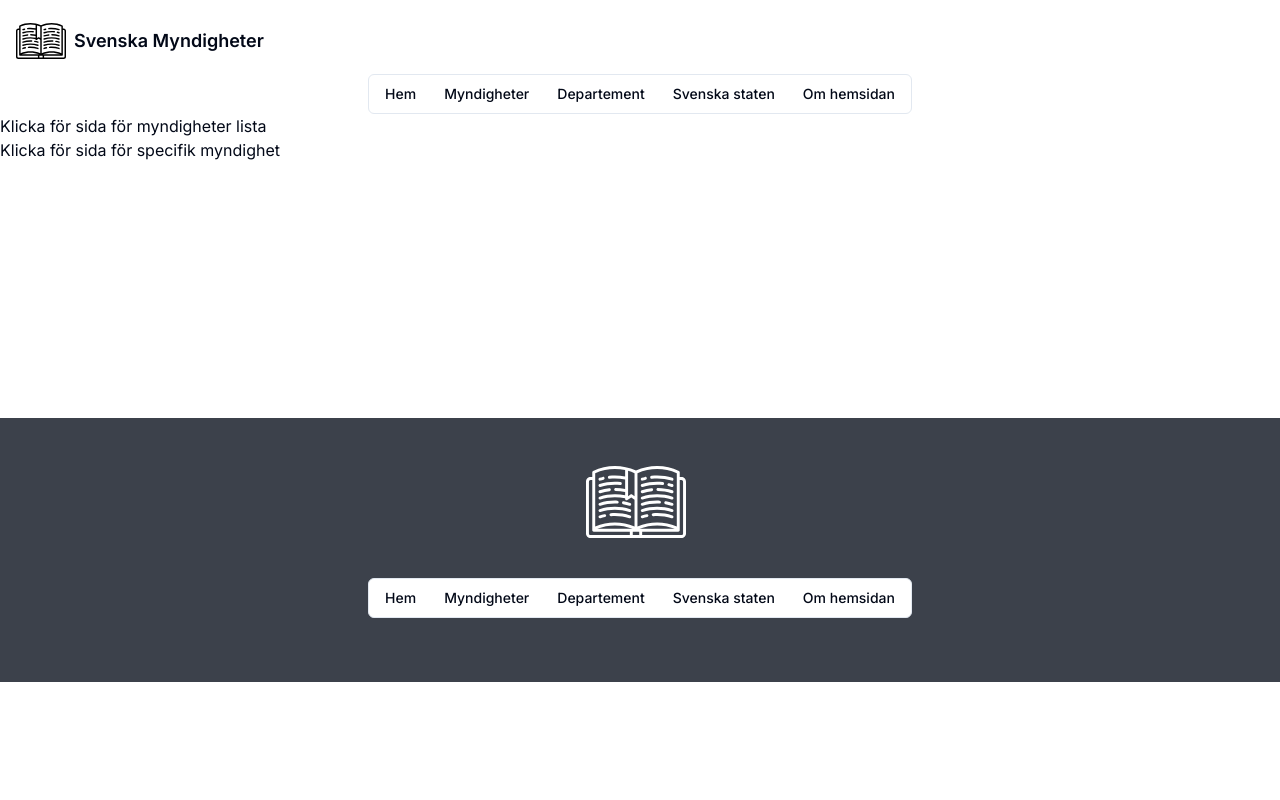
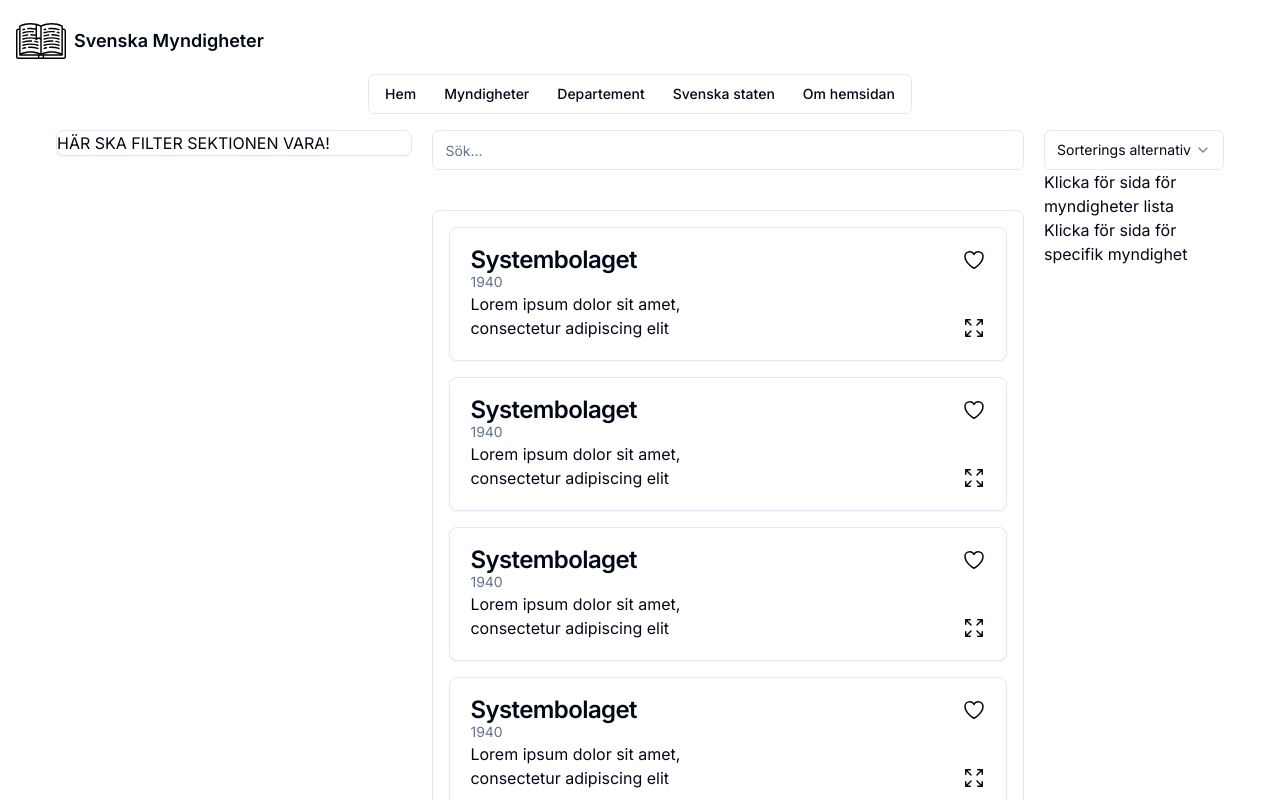
Before and after one commit to hamreliusfilip/Swedish_Authority_Website, a Next.js app in the folder my-app/: page /myndighet in a window 1280 px wide. Shown: the top 800 px of the page. Built offline with nearby package versions, Linux system fonts and the light colour scheme.

Commit message:
DB på paus... återkommer när vi bestämmt ang inlogg/admin osv

```diff
--- a/my-app/app/myndighet/page.tsx
+++ b/my-app/app/myndighet/page.tsx
@@ -3,15 +3,64 @@
 import Logo from '../../components/logo';
 import Link from 'next/link';
 import Footer from '../../components/footer';
+import SearchBar from '@/components/searchBar';
+import ListCard from '@/components/listCard';
+import { Card } from '@/components/ui/card';
+import {
+    Select,
+    SelectContent,
+    SelectGroup,
+    SelectItem,
+    SelectLabel,
+    SelectTrigger,
+    SelectValue,
+  } from "@/components/ui/select"
 
 export default function Page() {
     return (
-        <div>
+        <><div>
             <Logo />
             <CompleteMenu />
-            <Link href="/myndighet/listaMyndighet"> Klicka för sida för myndigheter lista </Link> <br />
-            <Link href="/myndighet/specifikMyndighet"> Klicka för sida för specifik myndighet </Link>
-            <Footer />
         </div>
+
+        <div className='flex flex-column m-4 gap-5 justify-items-center h-30'>
+            <div className='basis-1/3 pl-10'>
+                <Card>
+                    HÄR SKA FILTER SEKTIONEN VARA!
+                </Card>
+            </div>
+            <div className='basis-1/2'>
+                <SearchBar />
+                <div className='overflow-y-auto' >
+                    <Card >
+                        <ListCard />
+                        <ListCard />
+                        <ListCard />
+                        <ListCard />
+                        <ListCard />
+                        <ListCard />
+                    </Card>
+                </div>
+            </div>
+            <div className='basis-1/6 pr-10'>
+                <Select>
+                    <SelectTrigger className="w-[180px]">
+                        <SelectValue placeholder="Sorterings alternativ" />
+                    </SelectTrigger>
+                    <SelectContent>
+                        <SelectGroup>
+                        <SelectLabel>Sortering</SelectLabel>
+                        <SelectItem value="alfa">Alfabetisk ordning</SelectItem>
+                        <SelectItem value="size">Storlek</SelectItem>
+                        <SelectItem value="year">Årtal</SelectItem>
+                        </SelectGroup>
+                    </SelectContent>
+                </Select>
+                <Link href="/myndighet/listaMyndighet"> Klicka för sida för myndigheter lista </Link> <br />
+                <Link href="/myndighet/specifikMyndighet"> Klicka för sida för specifik myndighet </Link>
+            </div>
+
+        </div>
+        <Footer /></>
     );
 }
--- a/my-app/app/page.tsx
+++ b/my-app/app/page.tsx
@@ -14,7 +14,9 @@
       <Logo />
       <CompleteMenu />
       <Info />
-      <SearchBar />
+      <div className="ml-20 mr-20 mt-10">
+        <SearchBar />
+      </div>
       <NavCardsHoms />
       <Footer />
     </div>
--- /dev/null
+++ b/my-app/components/listCard.tsx
@@ -0,0 +1,34 @@
+import React from 'react';
+import { Card, CardDescription, CardTitle } from './ui/card';
+
+export default function ListCard() {
+    return (
+        <div>
+            <Card className='p-5 grid grid-cols-2 m-4'>
+                <div className='flex-1'>
+                    <CardTitle>Systembolaget</CardTitle>
+                    <CardDescription>1940</CardDescription>
+                    <p>Lorem ipsum dolor sit amet, consectetur adipiscing elit</p>
+                </div>
+
+                <div className='grid grid-cols-1 justify-self-end flex-none'>
+                    <svg xmlns="http://www.w3.org/2000/svg" fill="none" viewBox="0 0 24 24" strokeWidth={1.5} stroke="currentColor" className="w-6 h-6">
+                        <path strokeLinecap="round" strokeLinejoin="round" d="M21 8.25c0-2.485-2.099-4.5-4.688-4.5-1.935 0-3.597 1.126-4.312 2.733-.715-1.607-2.377-2.733-4.313-2.733C5.1 3.75 3 5.765 3 8.25c0 7.22 9 12 9 12s9-4.78 9-12Z" />
+                    </svg>
+                    <svg xmlns="http://www.w3.org/2000/svg" viewBox="0 0 24 24" fill="currentColor" className="w-6 h-6 self-end">
+                        <path fillRule="evenodd" d="M15 3.75a.75.75 0 0 1 .75-.75h4.5a.75.75 0 0 1 .75.75v4.5a.75.75 0 0 1-1.5 0V5.56l-3.97 3.97a.75.75 0 1 1-1.06-1.06l3.97-3.97h-2.69a.75.75 0 0 1-.75-.75Zm-12 0A.75.75 0 0 1 3.75 3h4.5a.75.75 0 0 1 0 1.5H5.56l3.97 3.97a.75.75 0 0 1-1.06 1.06L4.5 5.56v2.69a.75.75 0 0 1-1.5 0v-4.5Zm11.47 11.78a.75.75 0 1 1 1.06-1.06l3.97 3.97v-2.69a.75.75 0 0 1 1.5 0v4.5a.75.75 0 0 1-.75.75h-4.5a.75.75 0 0 1 0-1.5h2.69l-3.97-3.97Zm-4.94-1.06a.75.75 0 0 1 0 1.06L5.56 19.5h2.69a.75.75 0 0 1 0 1.5h-4.5a.75.75 0 0 1-.75-.75v-4.5a.75.75 0 0 1 1.5 0v2.69l3.97-3.97a.75.75 0 0 1 1.06 0Z" clipRule="evenodd" />
+                    </svg>
+                </div>
+            </Card>
+        </div>
+    );
+}
+
+
+/** Använd collapsable for utvidgning av texten */
+
+/** Filled heart*/
+/**<svg xmlns="http://www.w3.org/2000/svg" viewBox="0 0 24 24" fill="currentColor" className="w-6 h-6">
+  <path d="m11.645 20.91-.007-.003-.022-.012a15.247 15.247 0 0 1-.383-.218 25.18 25.18 0 0 1-4.244-3.17C4.688 15.36 2.25 12.174 2.25 8.25 2.25 5.322 4.714 3 7.688 3A5.5 5.5 0 0 1 12 5.052 5.5 5.5 0 0 1 16.313 3c2.973 0 5.437 2.322 5.437 5.25 0 3.925-2.438 7.111-4.739 9.256a25.175 25.175 0 0 1-4.244 3.17 15.247 15.247 0 0 1-.383.219l-.022.012-.007.004-.003.001a.752.752 0 0 1-.704 0l-.003-.001Z" />
+</svg>
+ */
--- a/my-app/components/searchBar.tsx
+++ b/my-app/components/searchBar.tsx
@@ -4,8 +4,8 @@
 
 export default function SearchBar() {
     return (
-        <div className="flex justify-center p-20">
-            <div className="w-7/12">
+        <div className="flex justify-center mb-10">
+            <div className="w-full">
                 <Input />
             </div>
         </div>
```
